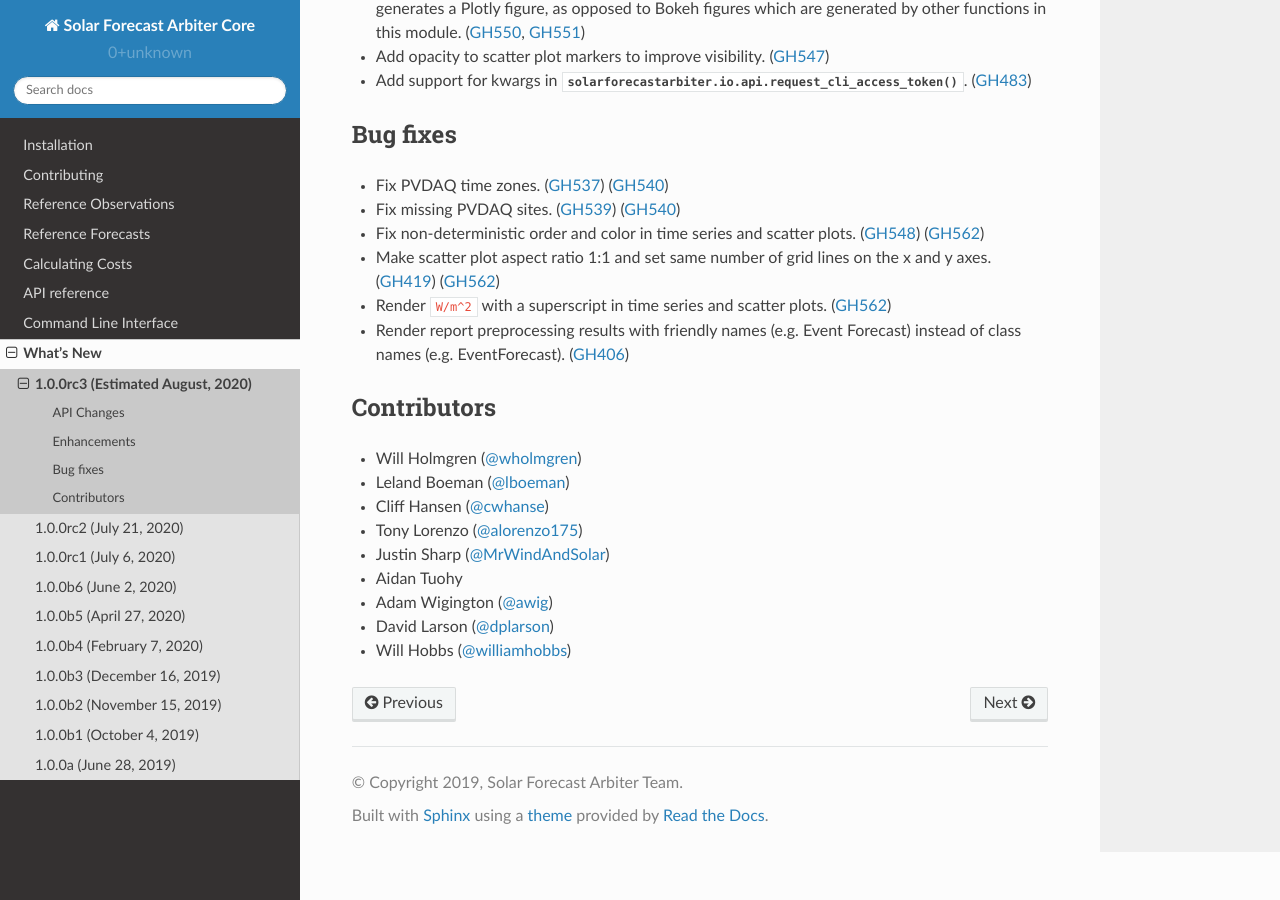
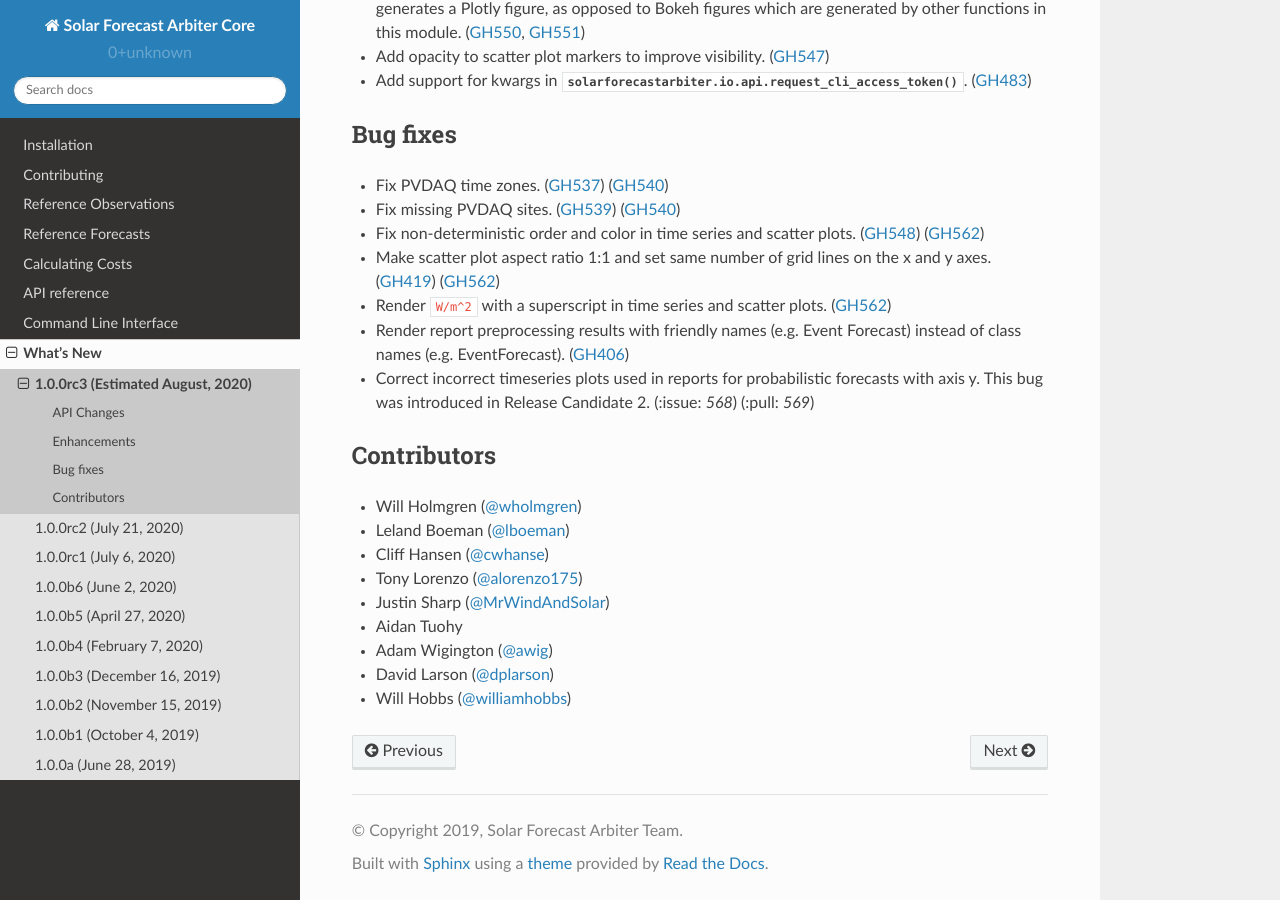
Before and after one commit to SolarArbiter/solarforecastarbiter-core, a Sphinx documentation site: the page built from docs/source/whatsnew/1.0.0rc3.rst, in a window 1280 px wide and 900 px high, scrolled down 519 px. Built offline with Sphinx 7.4.7 and the Read the Docs theme 2.0.0, drawn with Linux system fonts in a browser that asks for light colours.

Commit message:
Fix report plotting for probabilistic forecasts with axis=x (#569)
* fix bug where shaded distributions used for axis=y probabilistic forecasts

* adjust distribution and axis indexing

* add whatsnew entry

```diff
--- a/docs/source/whatsnew/1.0.0rc3.rst
+++ b/docs/source/whatsnew/1.0.0rc3.rst
@@ -41,6 +41,9 @@ Bug fixes
   (:pull:`562`)
 * Render report preprocessing results with friendly names (e.g. Event Forecast)
   instead of class names (e.g. EventForecast). (:issue:`406`)
+* Correct incorrect timeseries plots used in reports for probabilistic
+  forecasts with axis y. This bug was introduced in Release Candidate 2.
+  (:issue: `568`) (:pull: `569`)
 
 Contributors
 ~~~~~~~~~~~~
```
Also changed, not shown: 1 other file.
